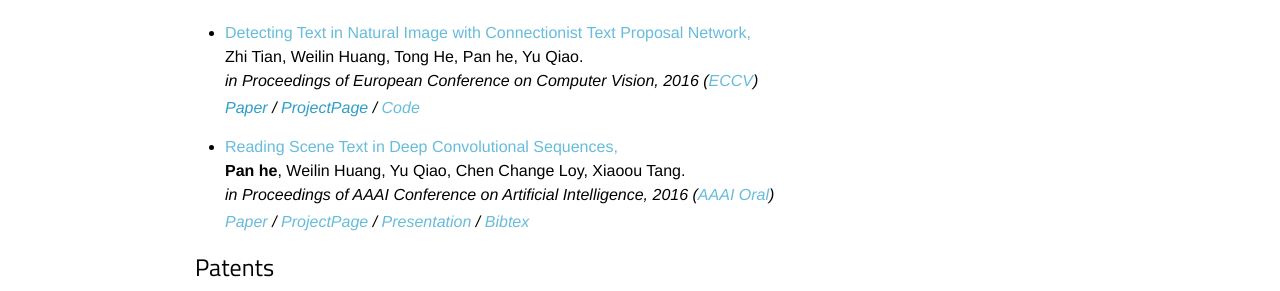
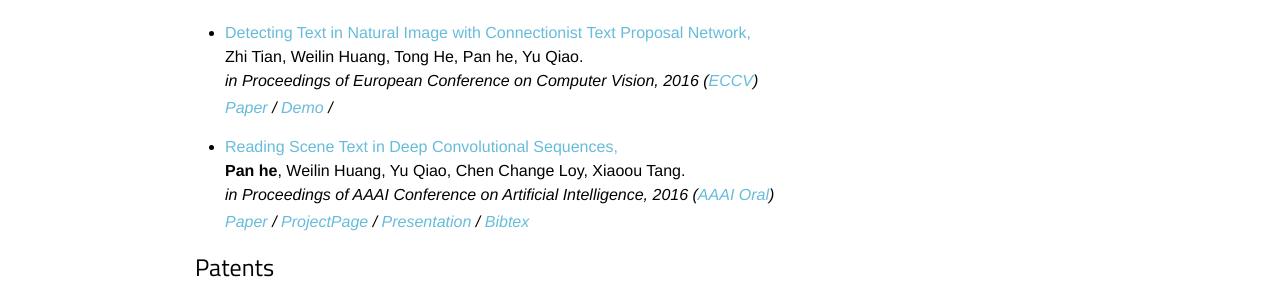
Before and after one commit to BestSonny/BestSonny.github.io.old, a Jekyll site: the page built from about.md, in a window 1280 px wide. Shown: the part 598-889 px from the top of the page. Built offline with Jekyll 4.4.1, drawn with Linux system fonts in a browser that asks for light colours.

Commit message:
update ECCV demo

```diff
--- a/about.md
+++ b/about.md
@@ -77,9 +77,8 @@ My research interests lie in computer vision, machine learning and pattern recog
     Zhi Tian, Weilin Huang, Tong He, Pan he, Yu Qiao.<br>
     <em>in Proceedings of European Conference on Computer Vision, 2016 (<a>ECCV</a>)<br>
       <p style="margin-Top:3px">
-        <a href="">Paper</a> /
-        <a href="">ProjectPage</a> /
-        <a >Code</a>
+        <a href="/pdf/ztian2016_eccv.pdf">Paper</a> /
+        <a href="http://textdet.com/">Demo</a> /
       </p>
     </em>
   </li>
```
Also changed, not shown: 1 other file.
